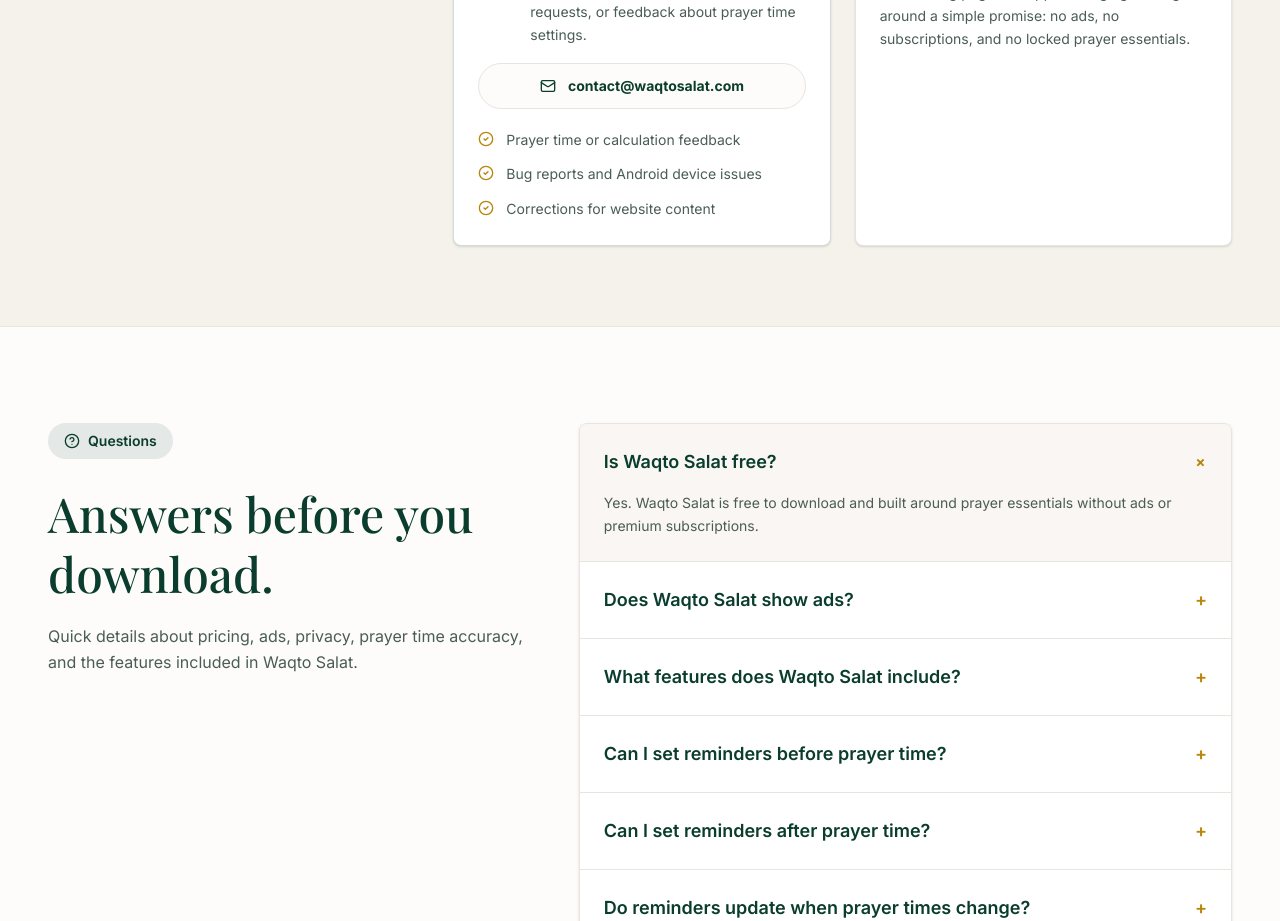
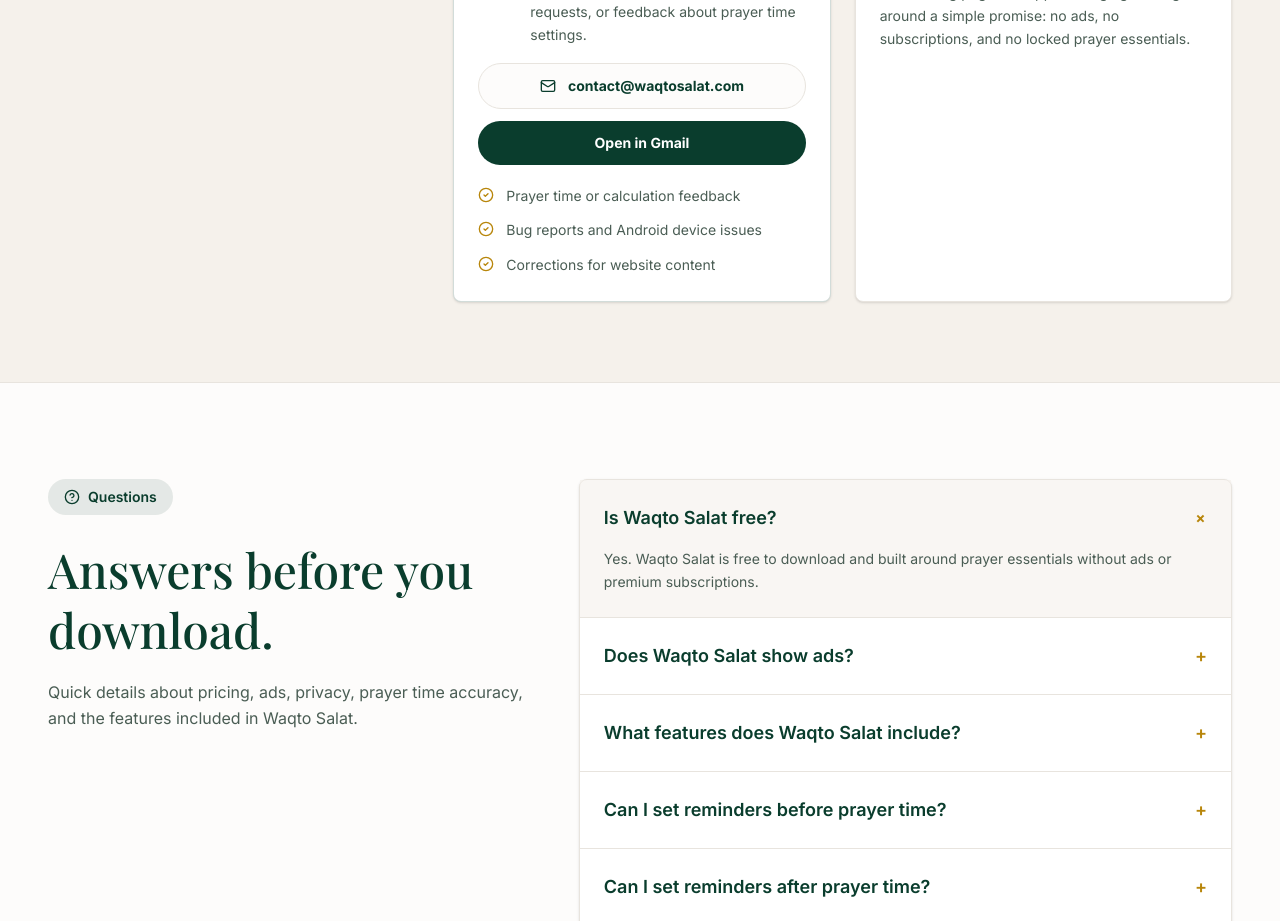
Before and after one commit to SalimLouDev/Waqto-Salat---Web-Landing-Page, a React (Vite) app: page / in a window 1280 px wide. Shown: the part 7260-8181 px from the top of the page. Built offline with nearby package versions, Linux system fonts and the light colour scheme; no server answers; a web font is replaced by a local one.

Commit message:
Polish Learn navigation and support contact

```diff
--- a/src/components/Footer.tsx
+++ b/src/components/Footer.tsx
@@ -1,4 +1,5 @@
 export function Footer() {
+  const contactEmail = "contact@waqtosalat.com";
   const linkClass = "rounded-sm transition-colors hover:text-islamic-green focus:outline-none focus-visible:ring-4 focus-visible:ring-islamic-gold/30";
 
   return (
@@ -49,7 +50,7 @@
             <span className="font-semibold text-islamic-green mb-1">Legal</span>
             <a href="/privacy-policy/" className={linkClass}>Privacy Policy</a>
             <a href="/terms-of-service/" className={linkClass}>Terms of Service</a>
-            <a href="#contact" className={linkClass}>Contact / Feedback</a>
+            <a href={`mailto:${contactEmail}`} className={linkClass}>Contact / Feedback</a>
           </div>
         </div>
       </div>
--- a/src/components/SupportSections.tsx
+++ b/src/components/SupportSections.tsx
@@ -3,6 +3,7 @@
 import { GooglePlayBadge } from "./GooglePlayBadge";
 
 const contactEmail = import.meta.env.VITE_CONTACT_EMAIL || "contact@waqtosalat.com";
+const gmailComposeUrl = `https://mail.google.com/mail/?view=cm&fs=1&to=${contactEmail}`;
 
 export function SupportSections() {
   return (
@@ -122,11 +123,19 @@
       </div>
 
       <a
-        href={`mailto:${contactEmail}?subject=Waqto%20Salat%20support`}
+        href={`mailto:${contactEmail}`}
         className="inline-flex w-full items-center justify-center gap-3 rounded-full border border-border-light bg-off-white px-5 py-3 text-sm font-bold text-islamic-green transition-[background-color,border-color,box-shadow] hover:border-islamic-green hover:bg-white hover:shadow-sm focus:outline-none focus-visible:ring-4 focus-visible:ring-islamic-gold/30"
       >
         <Mail className="h-4 w-4" />
         {contactEmail}
+      </a>
+      <a
+        href={gmailComposeUrl}
+        target="_blank"
+        rel="noreferrer"
+        className="mt-3 inline-flex w-full items-center justify-center rounded-full bg-islamic-green px-5 py-3 text-sm font-bold text-white transition-[background-color,box-shadow] hover:bg-islamic-green-hover hover:shadow-sm focus:outline-none focus-visible:ring-4 focus-visible:ring-islamic-gold/30"
+      >
+        Open in Gmail
       </a>
 
       <ul className="mt-5 space-y-3 text-sm leading-relaxed text-muted-green">
```
